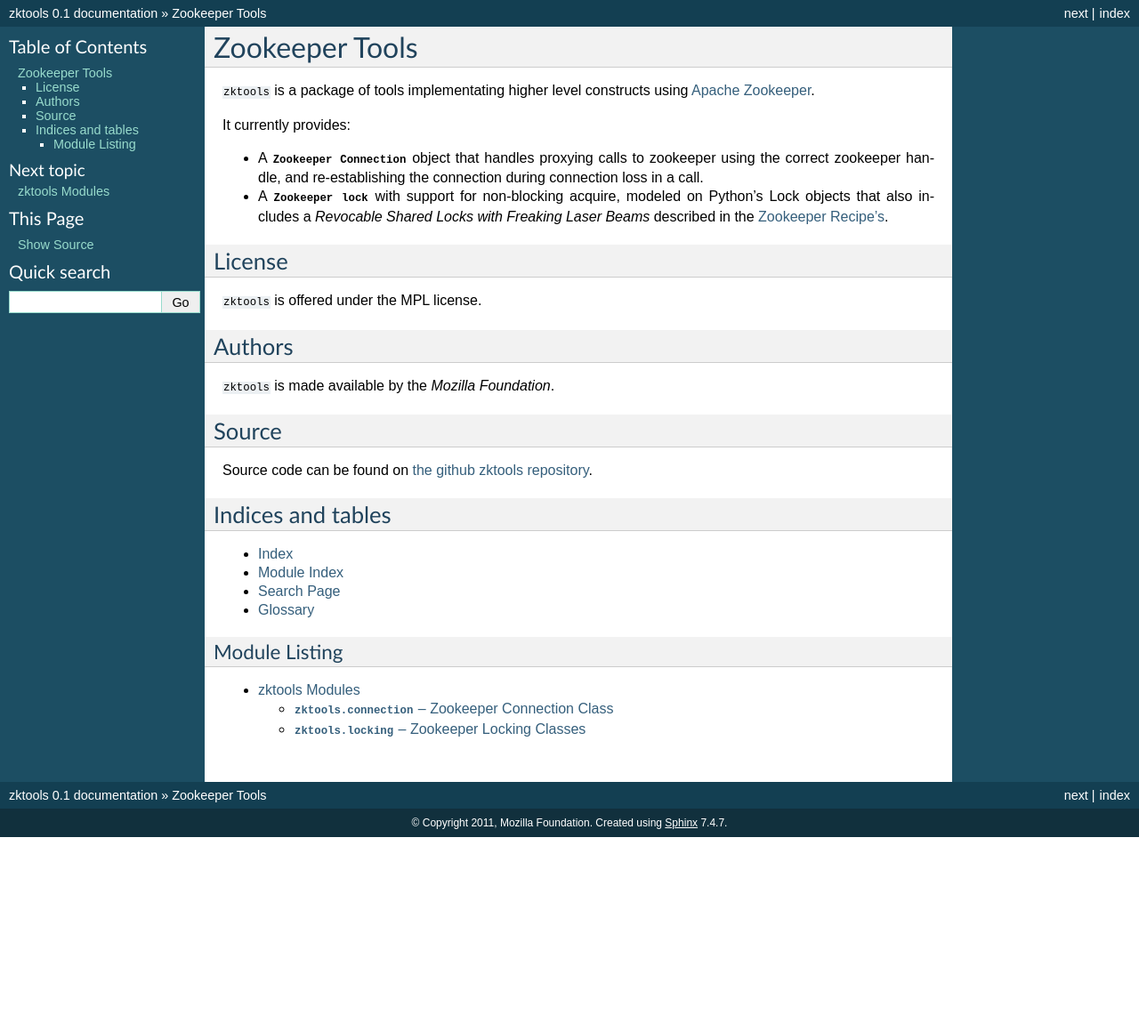
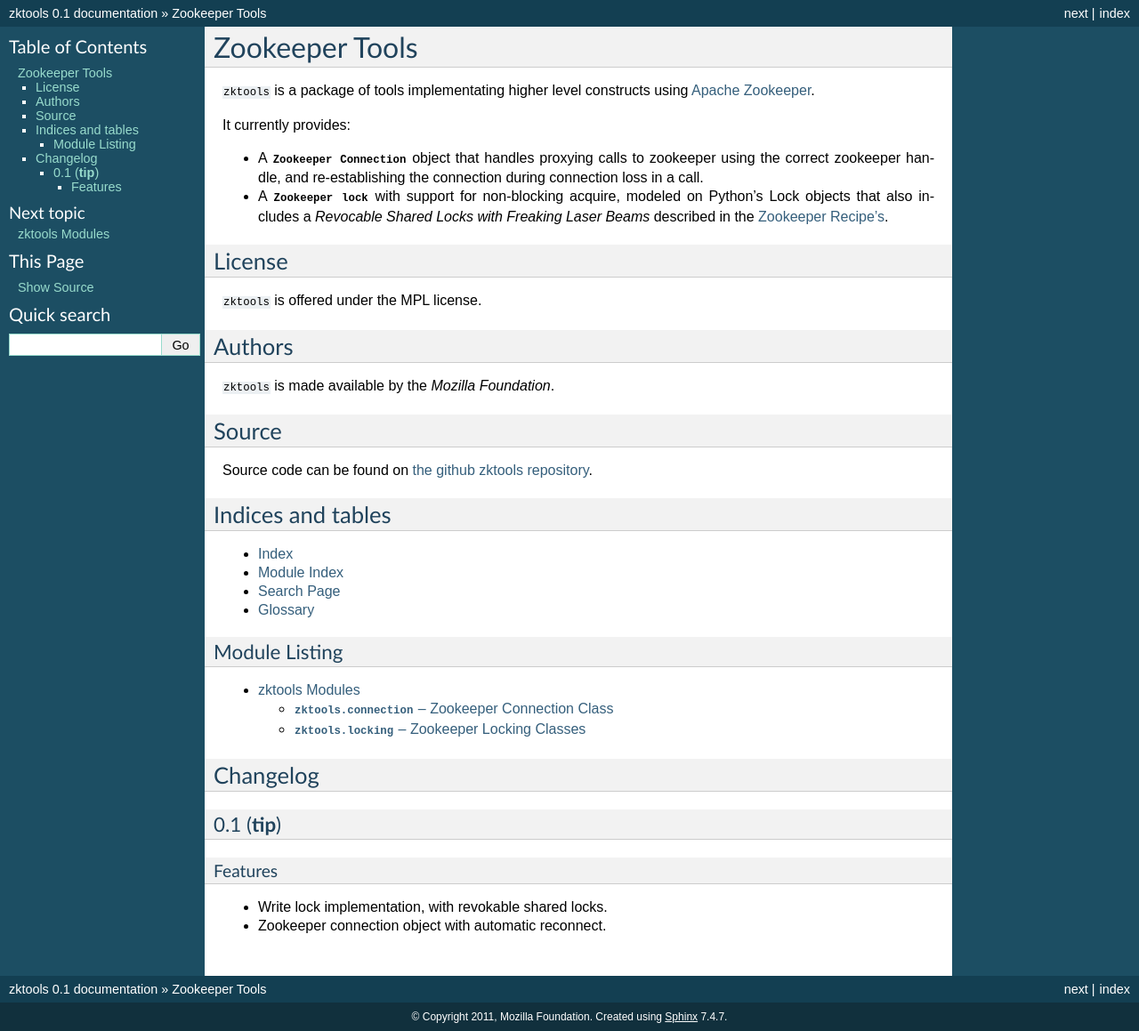
Before and after one commit to mozilla-services/zktools, a Sphinx documentation site: the page built from docs/index.rst, in a window 1280 px wide. Shown: the whole page at 89% size. Built offline with Sphinx 7.4.7, drawn with Linux system fonts in a browser that asks for light colours; before the commit the page ends 941 px from its top, so only the background shows below that.

Commit message:
Add changelog to main docs

```diff
--- a/CHANGES.rst
+++ b/CHANGES.rst
@@ -1,13 +1,11 @@
-=======
-zktools
-=======
-
+Changelog
+=========
 
 0.1 (**tip**)
-=============
+-------------
 
 Features
---------
+********
 
 - Write lock implementation, with revokable shared locks.
 - Zookeeper connection object with automatic reconnect.
--- a/docs/index.rst
+++ b/docs/index.rst
@@ -47,4 +47,7 @@ Module Listing
 
     api/index
 
+
+.. include:: ../CHANGES.rst
+
 .. _Apache Zookeeper: http://zookeeper.apache.org/
```
